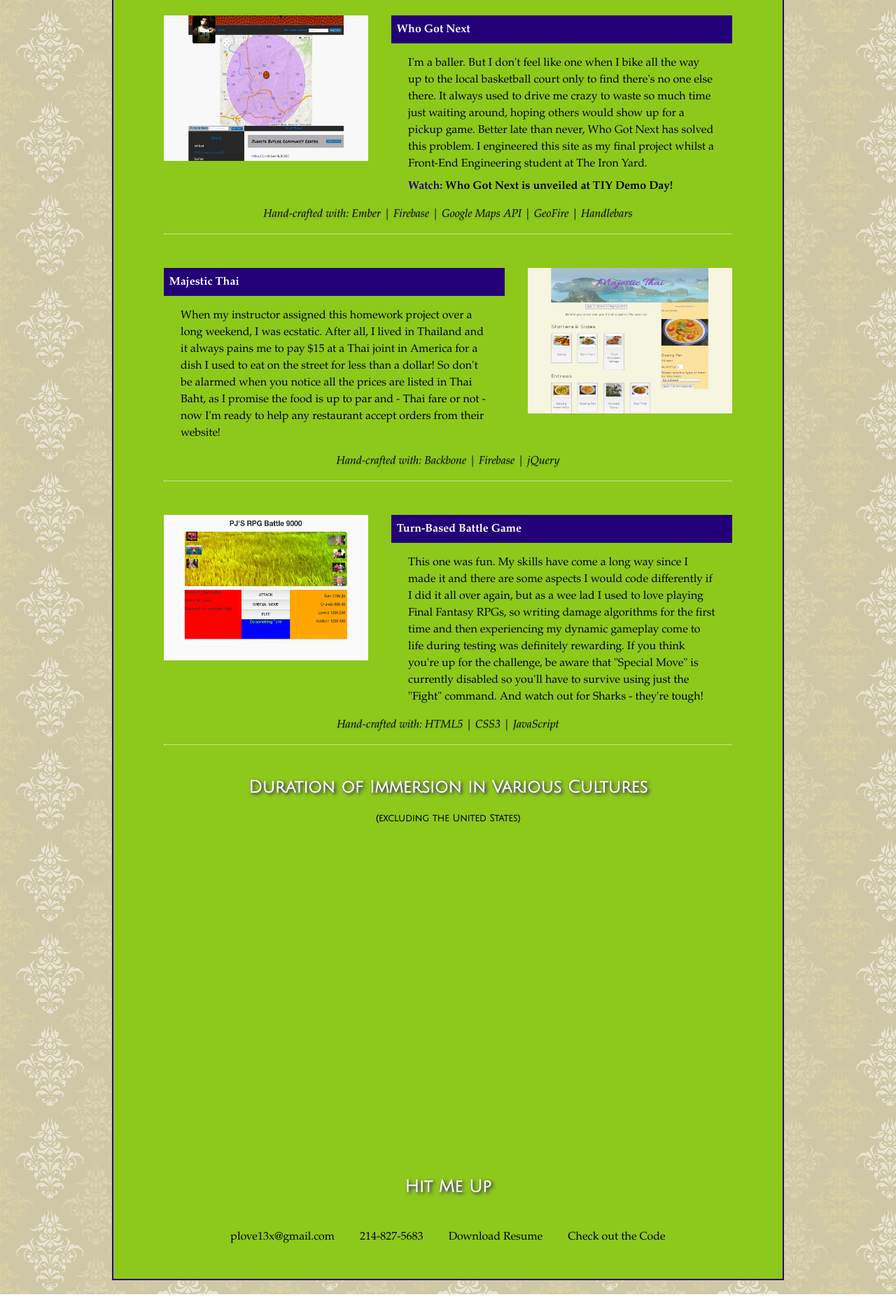
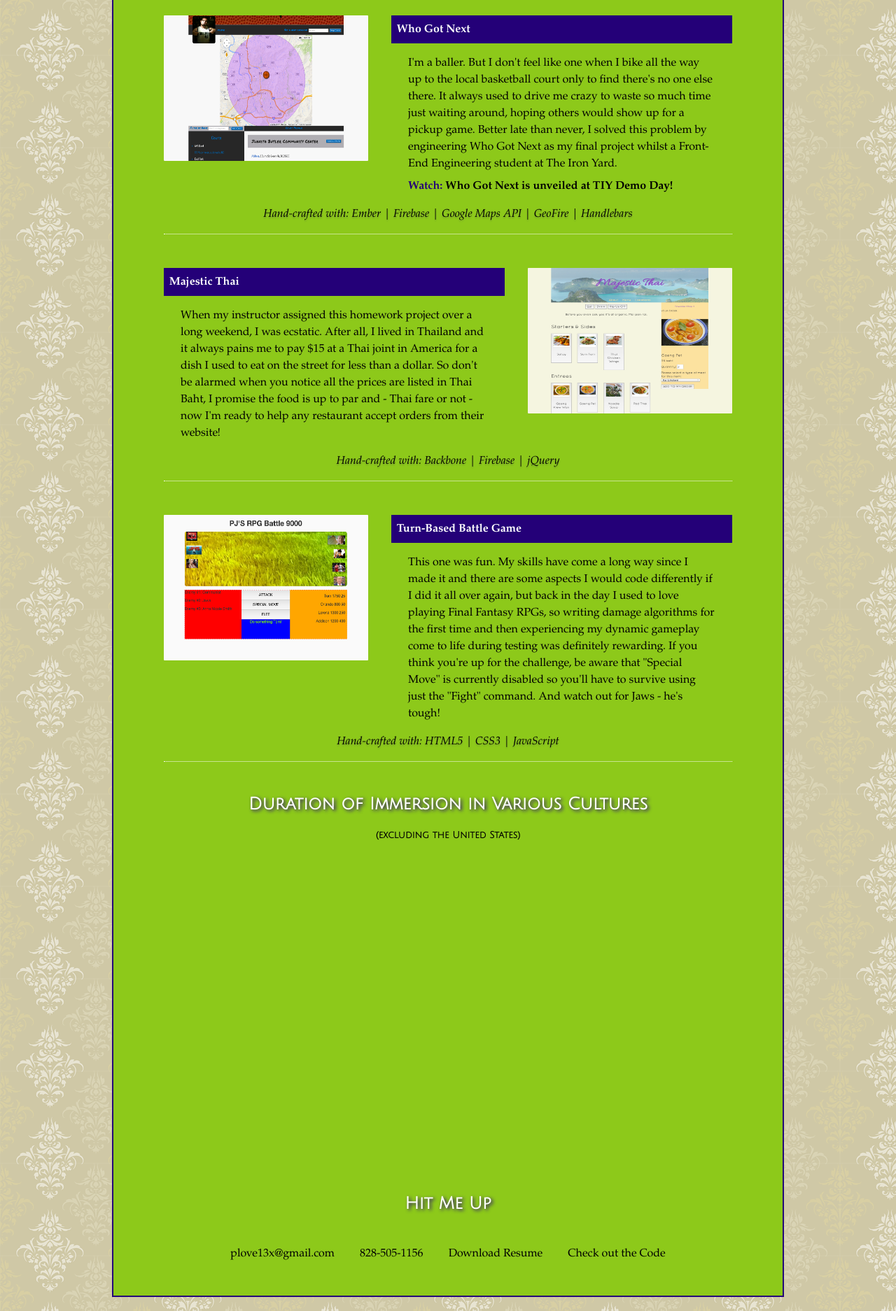
Before and after one commit to plove13x/A14-Portfolio, a website: page app/index.html in a window 1280 px wide. Shown: the part 977-2851 px from the top of the page at 70% size. Before the commit the page ends 2827 px from the top, so only its background shows below. Drawn offline with nearby package versions, Linux system fonts and the light colour scheme; files that its build step writes are made by us from their sources; a script that the page names is missing; some icons are missing; a web font is replaced by a local one.

Commit message:
minor content tweak

```diff
--- a/app/index.html
+++ b/app/index.html
@@ -48,6 +48,7 @@
                 <p class="italic">
                 Writer. Traveler. Sportsman. Dreamer. Mistake-Maker. Lesson-Learner. Bounce-Backer. Hustle+Hacker.
                 </p>
+
                 <p>
                 Ever since I made my first website (<span class="rollIt">NHRT<span class="purps2">*</span></span>) in high school and witnessed it take the student body by storm, I've been hooked by the power of the web. After graduating from the University of Texas at Austin, I tried my hand at a few different jobs and continued to shape my mind and character through extensive travel, but in 2014 I decided (from a cramped hostel bunk bed in Lima, Peru) it was time to take my web skills to the next level and enrolled in an intensive 12-week "code school". I'm still a citizen of the world, but now I'm empowered to more effectively communicate with all my fellow inhabitants on Earth.
                 </p>
@@ -72,7 +73,7 @@
                  --><div class="projectRC">
                         <a href="http://plove13x.github.io/WhosGotNext/" target="_blank"><h4>Who Got Next</h4></a>
                         <p>
-                        I'm a baller. But I don't feel like one when I bike all the way up to the local basketball court only to find there's no one else there. It always used to drive me crazy to waste so much time just waiting around, hoping others would show up for a pickup game. Better late than never, Who Got Next has solved this problem. I engineered this site as my final project whilst a Front-End Engineering student at The Iron Yard.
+                        I'm a baller. But I don't feel like one when I bike all the way up to the local basketball court only to find there's no one else there. It always used to drive me crazy to waste so much time just waiting around, hoping others would show up for a pickup game. Better late than never, I solved this problem by engineering Who Got Next as my final project whilst a Front-End Engineering student at The Iron Yard.
                         </p>
                         <p class="noMargin">
                             <span class="purps2">Watch: </span><a href="http://www.youtube.com/watch?v=kGDrOa4w-Uc&t=15m25s" target="_blank">Who Got Next is unveiled at TIY Demo Day!</a>
@@ -105,7 +106,7 @@
                     <div class="projectRC">
                         <h4>Majestic Thai</h4>
                         <p>
-                            When my instructor assigned this homework project over a long weekend, I was ecstatic. After all, I lived in Thailand and it always pains me to pay $15 at a Thai joint in America for a dish I used to eat on the street for less than a dollar! So don't be alarmed when you notice all the prices are listed in Thai Baht, as I promise the food is up to par and - Thai fare or not - now I'm ready to help any restaurant accept orders from their website!
+                            When my instructor assigned this homework project over a long weekend, I was ecstatic. After all, I lived in Thailand and it always pains me to pay $15 at a Thai joint in America for a dish I used to eat on the street for less than a dollar. So don't be alarmed when you notice all the prices are listed in Thai Baht, I promise the food is up to par and - Thai fare or not - now I'm ready to help any restaurant accept orders from their website!
                         </p>
                     </div><!--
                     --><div class="projectSS">
@@ -127,7 +128,7 @@
                  --><div class="projectRC">
                     <h4>Turn-Based Battle Game</h4>
                         <p>
-                        This one was fun. My skills have come a long way since I made it and there are some aspects I would code differently if I did it all over again, but as a wee lad I used to love playing Final Fantasy RPGs, so writing damage algorithms for the first time and then experiencing my dynamic gameplay come to life during testing was definitely rewarding. If you think you're up for the challenge, be aware that "Special Move" is currently disabled so you'll have to survive using just the "Fight" command. And watch out for Sharks - they're tough!
+                        This one was fun. My skills have come a long way since I made it and there are some aspects I would code differently if I did it all over again, but back in the day I used to love playing Final Fantasy RPGs, so writing damage algorithms for the first time and then experiencing my dynamic gameplay come to life during testing was definitely rewarding. If you think you're up for the challenge, be aware that "Special Move" is currently disabled so you'll have to survive using just the "Fight" command. And watch out for Jaws - he's tough!
                         </p>
                     </div>
                     <p class="italic center whiteDotBtm">
@@ -156,11 +157,11 @@
             <div class="contactInfo">
                 <h2 class="sectionHeader">Hit Me Up</h2>
                 <div class="iconLinks">
-                    <a href=""><div class="two"><span class="mega-octicon octicon-mail"></span> <p class="middle">plove13x@gmail.com</p></div></a>
-                    <a href=""><div class="two"><span class="mega-octicon octicon-device-mobile"></span> <p class="middle">214-827-5683</p></div></a>
+                    <a href="mailto:plove13x@gmail.com?Subject=patricklove.com" title="email"><div class="two"><span class="mega-octicon octicon-mail"></span> <p class="middle">plove13x@gmail.com</p></div></a>
+                    <a href="tel:8285051156" title="phone"><div class="two"><span class="mega-octicon octicon-device-mobile"></span> <p class="middle">828-505-1156</p></div></a>
                     <a href=""><div class="two"><span class="mega-octicon octicon-file-pdf"></span> <p class="middle">Download Resume</p></div></a>
                     <!-- <a href=""><img src="images/linkedIn.png" /></a> -->
-                    <a href="https://github.com/plove13x"><div class="two"><span class="mega-octicon octicon-mark-github"></span> <p class="middle">Check out the Code</p></div></a>
+                    <a href="https://github.com/plove13x" target="_blank"><div class="two"><span class="mega-octicon octicon-mark-github"></span> <p class="middle">Check out the Code</p></div></a>
                     <!-- <a href=""><span class="mega-octicon octicon-globe"></span></a>
                     <span class="mega-octicon octicon-rocket"></span> -->
                 </div>
--- a/app/styles/main.scss
+++ b/app/styles/main.scss
@@ -165,8 +165,7 @@ body {
     margin: 2em 0;
     font-size: 1em;
     font-style: italic;
-    // font-size: 0.75em;
-    // z-index: 2;
+    z-index: 2;
 }
 
 .project {
```
